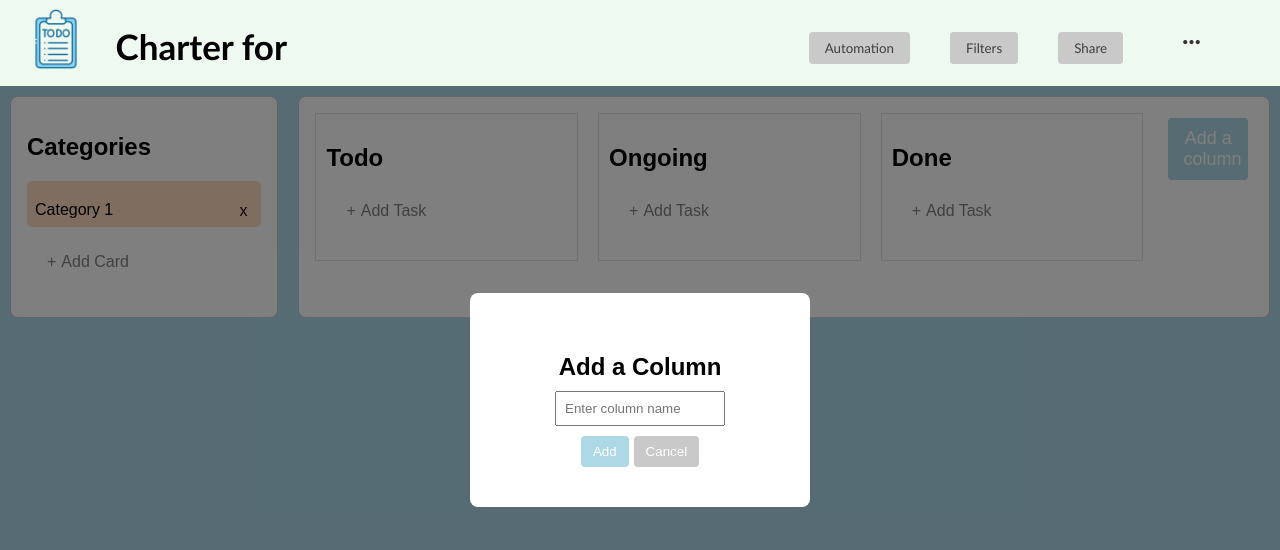
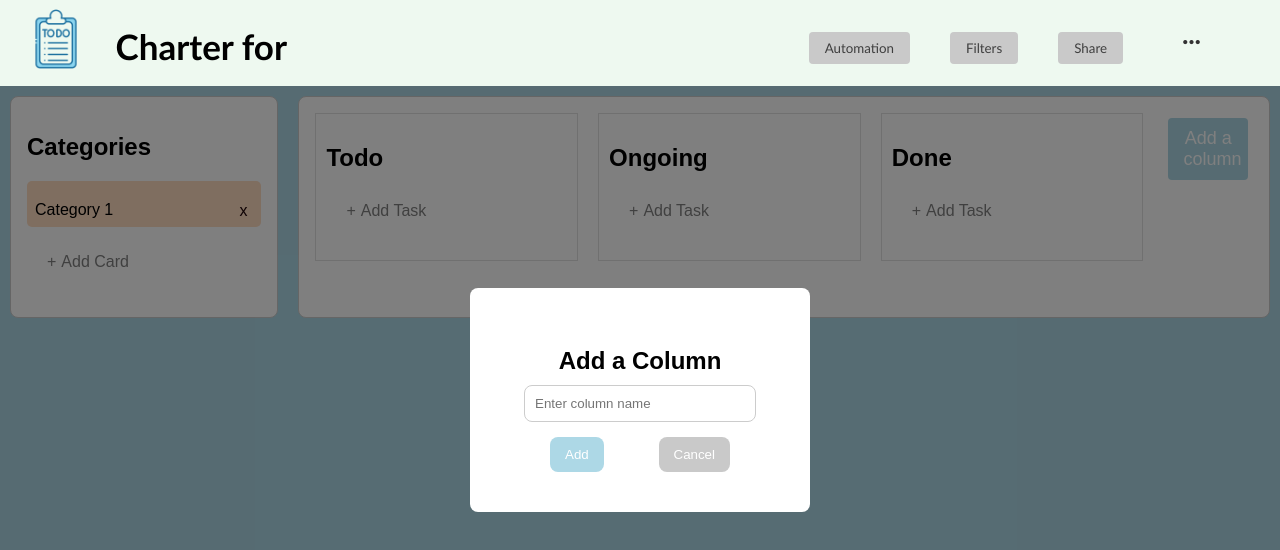
Before and after one commit to Amtizma/ProiectSOPM, a React (Create React App) app: page / in a window 1280 px wide. Both pictures are taken after a click on the button "Add a column". Shown: the top 550 px of the page. Built offline with nearby package versions, Linux system fonts and the light colour scheme.

Commit message:
adjusted some buttons to match the theme selected, improved layout of task creation

```diff
--- a/src/AddColumnPopup.js
+++ b/src/AddColumnPopup.js
@@ -1,6 +1,6 @@
 import React, { useState } from 'react';
 
-const AddColumnPopup = ({ onClose, onAddColumn }) => {
+const AddColumnPopup = ({ onClose, onAddColumn, themeColor }) => {
     const [columnName, setColumnName] = useState('');
 
     const handleAddColumn = () => {
@@ -20,7 +20,7 @@ const AddColumnPopup = ({ onClose, onAddColumn }) => {
                 onChange={(e) => setColumnName(e.target.value)}
             />
             <div className="button-container">
-                <button onClick={handleAddColumn}>Add</button>
+                <button onClick={handleAddColumn} style={{ backgroundColor: themeColor }}>Add</button>
                 <button onClick={onClose}>Cancel</button>
             </div>
         </div>
--- a/src/AddTaskForm.js
+++ b/src/AddTaskForm.js
@@ -39,12 +39,10 @@ const AddTaskForm = ({ onAddTask, category }) => {
   };
 
   return (
-    <div>
+    <div className="task-form-container">
       {showForm ? (
-        <form onSubmit={handleSubmit} className={`task ${selectedColor ? 'with-color' : ''}`}>
-          <button type="button" onClick={handleCancel} className="cancel-add-category-button">
-            X
-          </button>
+        <form onSubmit={handleSubmit} className={`task-form ${selectedColor ? 'with-color' : ''}`}>
+          <div className="input-container">
             <input
               className="category-name-textbox"
               type="text"
@@ -59,8 +57,6 @@ const AddTaskForm = ({ onAddTask, category }) => {
               onChange={(e) => setTask(e.target.value)}
               placeholder="Enter a task description"
             />
-          <div className="Dropdown">
-            <Dropdown options={handledCats} onSelectColor={handleSelectColor} />
           </div>
           <div className="priority-options">
             <button
@@ -85,10 +81,20 @@ const AddTaskForm = ({ onAddTask, category }) => {
               HIGH
             </button>
           </div>
+          <div className="Dropdown">
+            <Dropdown options={handledCats} onSelectColor={handleSelectColor} />
+          </div>
+          <div className="action-buttons">
             <button type="submit" className="confirm-add-category-button">
               Add Task
             </button>
+            <button type="button" onClick={handleCancel} className="cancel-add-category-button">
+              Cancel
+            </button>
+          </div>
+
         </form>
+
       ) : (
         <button onClick={handleButtonClick} className="add-category-button">
           Add Task
@@ -96,6 +102,8 @@ const AddTaskForm = ({ onAddTask, category }) => {
       )}
     </div>
   );
+
+
 };
 
 export default AddTaskForm;
--- a/src/ThemePopup.js
+++ b/src/ThemePopup.js
@@ -1,4 +1,4 @@
-import React, { useState} from 'react';
+import React, { useState } from 'react';
 import './ThemePopup.css';
 
 const ThemePopup = ({ onClose }) => {
@@ -10,6 +10,8 @@ const ThemePopup = ({ onClose }) => {
         const topBar = document.querySelector('.top-bar');
         const App = document.querySelector('.App');
         const addColumnButton = document.querySelector('.add-column-button');
+        const addTaskButton = document.querySelector('.confirm-add-category-button');
+
 
         if (topBar) {
             topBar.style.backgroundColor = color1;
@@ -19,6 +21,9 @@ const ThemePopup = ({ onClose }) => {
         }
         if (addColumnButton) {
             addColumnButton.style.backgroundColor = color2;
+        }
+        if (addTaskButton) {
+            addTaskButton.style.backgroundColor = `var(--theme-color)`;
         }
         setSelectedTheme(color2);
     };
--- a/src/form.css
+++ b/src/form.css
@@ -19,9 +19,8 @@
 }
 
 .priority-button.selected {
-    background-color: #3498db;
     color: #fff;
-    border: 3px solid #2980b9;
+    border: 3px solid #000;
     /* Add a border to make it more evident */
     box-shadow: 0 0 5px rgba(0, 0, 0, 0.3);
     /* Add a subtle box shadow for depth */
--- a/src/tasks.css
+++ b/src/tasks.css
@@ -168,7 +168,7 @@ h2 {
 
 }
 
-.option-menu li:hover > ul {
+.option-menu li:hover>ul {
     display: block;
 }
 
@@ -176,24 +176,33 @@ h2 {
 .option-menu ul ul li {
     padding: 11px;
 }
+
 .priority-circle {
-    width: 10px; /* Adjust the size of the circle */
-    height: 10px; /* Adjust the size of the circle */
-    border-radius: 50%; /* Ensures the element is a circle */
-    margin-right: 5px; /* Add spacing between the circle and the task name */
+    width: 10px;
+    /* Adjust the size of the circle */
+    height: 10px;
+    /* Adjust the size of the circle */
+    border-radius: 50%;
+    /* Ensures the element is a circle */
+    margin-right: 5px;
+    /* Add spacing between the circle and the task name */
 }
 
 .low {
-    background-color: green; /* Set the color for low priority */
+    background-color: green;
+    /* Set the color for low priority */
 }
 
 .medium {
-    background-color: yellow; /* Set the color for medium priority */
+    background-color: yellow;
+    /* Set the color for medium priority */
 }
 
 .high {
-    background-color: red; /* Set the color for high priority */
+    background-color: red;
+    /* Set the color for high priority */
 }
+
 .nameandcircle {
     align-items: center;
     margin-top: 0;
@@ -203,3 +212,39 @@ h2 {
 .task-name {
     margin: 0 0 0 10px;
 }
+
+.task-form-container {
+    display: flex;
+}
+
+.task-form {
+    display: flex;
+    flex-direction: column;
+    gap: 10px;
+    /* Adjust the gap between input elements if needed */
+}
+
+/* Style for priority buttons */
+.priority-button {
+    flex-grow: 1;
+    /* Distribute available space equally among buttons */
+    margin: 0 5px 15px;
+    /* Add space between buttons */
+}
+
+/* Style for add and cancel buttons */
+.action-buttons {
+    margin-top: 10px;
+    display: flex;
+    gap: 10px;
+}
+.category-name-textbox {
+    width: 94%; /* Make sure the input fields take the full width */
+}
+.cancel-add-category-button{
+    color:white;
+    background-color: #c9c9c9;
+}
+.confirm-add-category-button {
+    background-color: lightblue;
+}
--- a/src/tasks2.css
+++ b/src/tasks2.css
@@ -97,30 +97,38 @@ h2 {
 }
 
 .add-column-popup input {
-    width: 50%;
-    padding: 8px;
-    margin-bottom: 10px;
+    width: 70%;
+    /* Adjust the width of the input */
+    padding: 10px;
+    /* Increase padding for better spacing */
+    margin-bottom: 15px;
+    /* Increase margin for better spacing */
+    border: 1px solid #ccc;
+    /* Add a border with a light gray color */
+    border-radius: 8px;
+    /* Apply border-radius */
 }
 
 .add-column-popup .button-container {
     display: flex;
-    justify-content: center;
+    justify-content: space-between;
+    /* Add space between buttons */
+    width: 60%;
+    /* Set the width of the button container */
 }
 
 .add-column-popup button {
     background: lightblue;
-    /* Blue color, you can adjust */
     color: #fff;
-    padding: 8px 12px;
+    padding: 10px 15px;
+    /* Increase padding for better button appearance */
     border: none;
-    border-radius: 4px;
+    border-radius: 8px;
+    /* Apply border-radius */
     cursor: pointer;
-    margin-right: 5px;
 }
 
 .add-column-popup button:last-child {
     background: #c9c9c9;
-    /* Gray color for cancel button */
     margin-right: 0;
-    /* Remove margin-right for the last button */
 }
```
Lines whose indentation alone changed are shown as unchanged.
